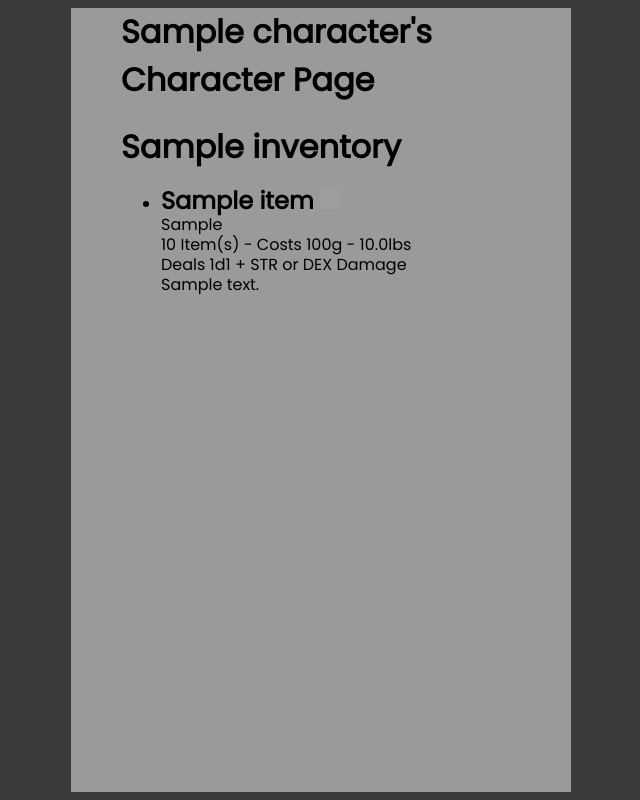
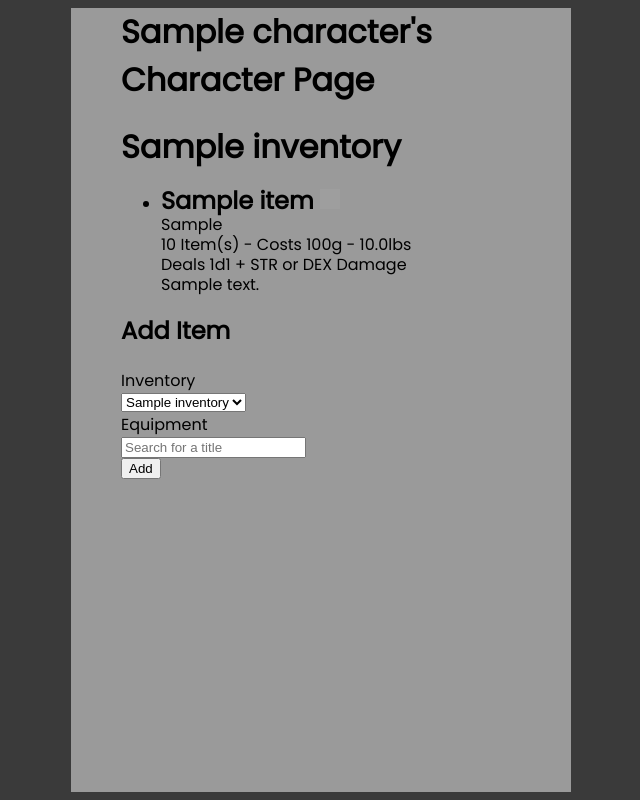
Before and after one commit to EricBaumhoverAtClark/dndinventory, a Django app: page /character/1/ in a window 1280 px wide. Shown: the whole page, without its empty margins (319-959 px from the left). Run offline with Django 3.2, Linux system fonts and the light colour scheme; tables that the repository leaves empty hold one stand-in row (values such as "Sample post"); parts of the project's set-up code (start-up, migrations or seed data) failed here and were passed over; grey boxes are pictures that could not be loaded.

Commit message:
Adding Items

```diff
--- a/django/djangoproject/dndinventory/templates/dndinventory/character.html
+++ b/django/djangoproject/dndinventory/templates/dndinventory/character.html
@@ -19,6 +19,21 @@
 	</ul>
 </div>
 {% endfor %}
+<h2>Add Item</h2>
+<form>
+	<label>Inventory</label><br>
+	<select id="inventory-select" name="inventory">
+	{% for inventory in character.inventories %}
+	<option value="{{inventory.id}}">
+		{{inventory.name}}
+	</option>
+	{% endfor %}
+	</select>
+	<div>
+	{% include "dndinventory/equipment_search.html" %}
+	</div>
+	<input type="submit" value="Add">
+</form>
 </div>
 </div>
 {% endblock %}
--- a/django/djangoproject/dndinventory/templates/dndinventory/equipment.html
+++ b/django/djangoproject/dndinventory/templates/dndinventory/equipment.html
@@ -1,3 +1,5 @@
 <div class="result">
-	{{equipment.category}} - {{equipment.name}}
+	<label>
+		<input type="radio" name="equipment" value="{{equipment.id}}">{{equipment.category}} - {{equipment.name}}
+	</label>
 </div>
--- a/django/djangoproject/dndinventory/templates/dndinventory/equipment_search.html
+++ b/django/djangoproject/dndinventory/templates/dndinventory/equipment_search.html
@@ -1,12 +1,5 @@
-{% extends "base.html" %}
-<!-- partial_search.html -->
-
-
-{% block title %}Equipment Search{% endblock %}
-
-
-{% block container %}
-<input name="q"
+<label for="q">Equipment</label><br>
+<input id="q" name="q"
        placeholder="Search for a title"
        hx-get="{% url 'equipment_search' %}"
        hx-target="#results"
@@ -17,4 +10,3 @@
         {% include 'dndinventory/equipment_results.html' %}
     </div>
 </section>
-{% endblock %}
--- a/django/djangoproject/dndinventory/views.py
+++ b/django/djangoproject/dndinventory/views.py
@@ -1,5 +1,6 @@
-from django.shortcuts import render
+from django.shortcuts import render, redirect
 from django.core.paginator import Paginator
+from django.http import HttpResponse, HttpResponseRedirect
 
 from django.contrib.auth.forms import UserCreationForm
 from django.urls import reverse_lazy
@@ -10,6 +11,25 @@ from .models import Character, Inventory, Item, Equipment
 
 def character(request, id):
     chr = Character.objects.get(pk=id)
+    inventory = request.GET.get('inventory',0)
+
+    print(inventory)
+
+    if inventory:
+
+        print("!!!1")
+        inventory_object = Inventory.objects.get(pk=inventory)
+
+        equipment = request.GET.get('equipment','')
+        if equipment:
+            print("!!!2")
+            equipment_object = Equipment.objects.get(pk=equipment)
+
+            print("!!!3")
+            new_item = Item(inventory=inventory_object, equipment=equipment_object)
+            new_item.save()
+
+        return redirect(to="character", id=id)
 
     context = {"character": chr}
     return render(request, "dndinventory/character.html", context)
```
